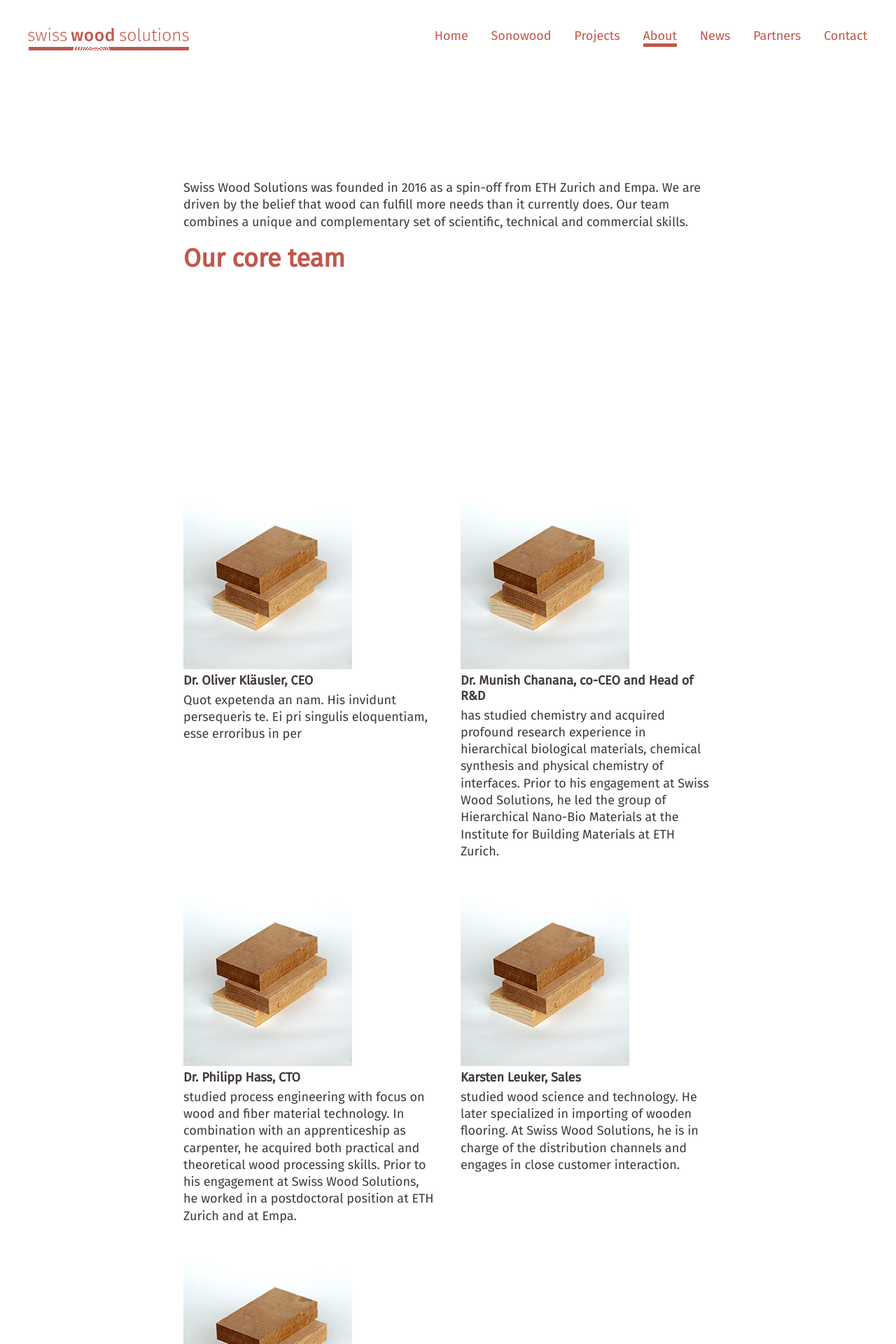
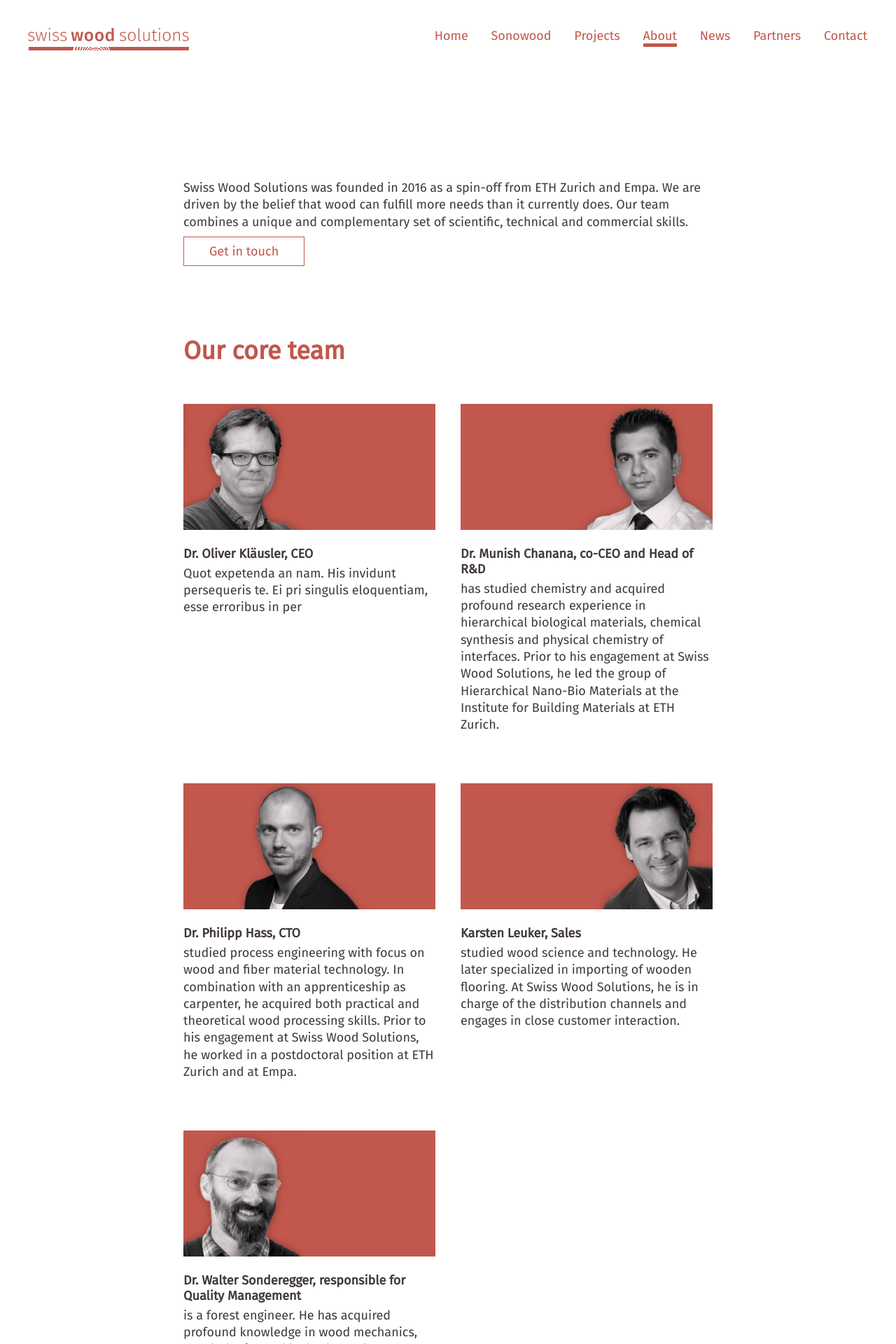
Before and after one commit to SwissWoodSolutions/swisswoodsolutions.github.io, a Jekyll site: the page built from About.md, in a window 1280 px wide. Shown: the top 1920 px of the page at 70% size. Built offline with Jekyll 4.4.1, drawn with Linux system fonts in a browser that asks for light colours; some of the changed text lies outside the part shown.

Commit message:
20180718_update2
added pictures team

```diff
--- a/About.md
+++ b/About.md
@@ -5,39 +5,37 @@
 ---
 
 <div class="full-width">
-    <div class="wrap">
+    <div class="wrap-grid-wider">
         <p>Swiss Wood Solutions was founded in 2016 as a spin-off from ETH Zurich and Empa. We are driven by the belief that wood can fulfill more needs than it currently does. Our team combines a unique and complementary set of scientific, technical and commercial skills.
         </p>
+        <p><a class="btn-red" href="/swisswoodsolutions/contact">Get in touch</a></p>
         <h1>Our core team</h1>
-    </div>
-    <div class="wrap-grid-wider">
         <ul>
             <li>
-                <img src="/assets/images/ebony_08.jpg">
+                <img src="/swisswoodsolutions/assets/images/team_OK.jpg" alt="picture Oliver Klaeusler">
                 <h3>Dr. Oliver Kläusler, CEO</h3>
                 <p>Quot expetenda an nam. His invidunt persequeris te. Ei pri singulis eloquentiam, esse erroribus in per</p>
             </li>
             <li>
-                <img src="/assets/images/ebony_08.jpg">
+                <img src="/swisswoodsolutions/assets/images/team_MC.jpg" alt="picture Munish Chanana">
                 <h3>Dr. Munish Chanana, co-CEO and Head of R&D</h3>
                 <p>has studied chemistry and acquired profound research experience in hierarchical biological materials, chemical synthesis and physical chemistry of interfaces. Prior to his engagement at Swiss Wood Solutions, he led the group of Hierarchical Nano-Bio Materials at the Institute for Building Materials at ETH Zurich.</p>
             </li>
             <li>
-                <img src="/assets/images/ebony_08.jpg">
+                <img src="/swisswoodsolutions/assets/images/team_PH.jpg" alt="picture Philipp Hass">
                 <h3>Dr. Philipp Hass, CTO</h3>
                 <p>studied process engineering with focus on wood and fiber material technology. In combination with an apprenticeship as carpenter, he acquired both practical and theoretical wood processing skills. Prior to his engagement at Swiss Wood Solutions, he worked in a postdoctoral position at ETH Zurich and at Empa.</p>
             </li>
             <li>
-                <img src="/assets/images/ebony_08.jpg">
+                <img src="/swisswoodsolutions/assets/images/team_KL.jpg" alt="picture Karsten Leuker">
                 <h3>Karsten Leuker, Sales</h3>
                 <p>studied wood science and technology. He later specialized in importing of wooden flooring. At Swiss Wood Solutions, he is in charge of the distribution channels and engages in close customer interaction.</p>
             </li>
             <li>
-                <img src="/assets/images/ebony_08.jpg">
+                <img src="/swisswoodsolutions/assets/images/team_WS.jpg" alt="picture Walter Sonderegger">
                 <h3>Dr. Walter Sonderegger, responsible for Quality Management</h3>
                 <p>is a forest engineer. He has acquired profound knowledge in wood mechanics, wood physics and hydrothermal compression methods.</p>
             </li>
         </ul>
-        <p class="extra-margin-top"><a class="btn" href="/swisswoodsolutions/contact">Get in touch and tap into our know-how</a></p>
       </div>
   </div>
--- a/assets/css/styles.css
+++ b/assets/css/styles.css
@@ -53,6 +53,9 @@
   min-height:calc(100vh - 100px);
 }
 p + h2 {
+  margin-top: 3em;
+}
+p + h1 {
   margin-top: 3em;
 }
 
@@ -352,10 +355,8 @@
                   position: relative;
                 }
                 .wrap-grid li img {
+                  margin: 1em 0 1em 0;
                   width: 100%;
-                  margin: 1em 0 1em 0;
-                  object-fit: contain;
-                  object-position: bottom;
                 }
 .wrap-grid-wider {
           max-width: 42em;
@@ -368,8 +369,12 @@
                     grid-template-columns: repeat(auto-fit, minmax(20em, 1fr));
                     grid-gap: 2em;
                   }
-                  .wrap-grid li {
+                  .wrap-grid-wider li {
                     position: relative;
+                  }
+                  .wrap-grid-wider li img {
+                    margin: 1em 0 1em 0;
+                    width: 100%;
                   }
 }
 
```
Also changed, not shown: assets/images/team_KL.jpg (added), assets/images/team_MC.jpg (added), assets/images/team_OK.jpg (added), assets/images/team_PH.jpg (added), assets/images/team_WS.jpg (added), 7 other files.
